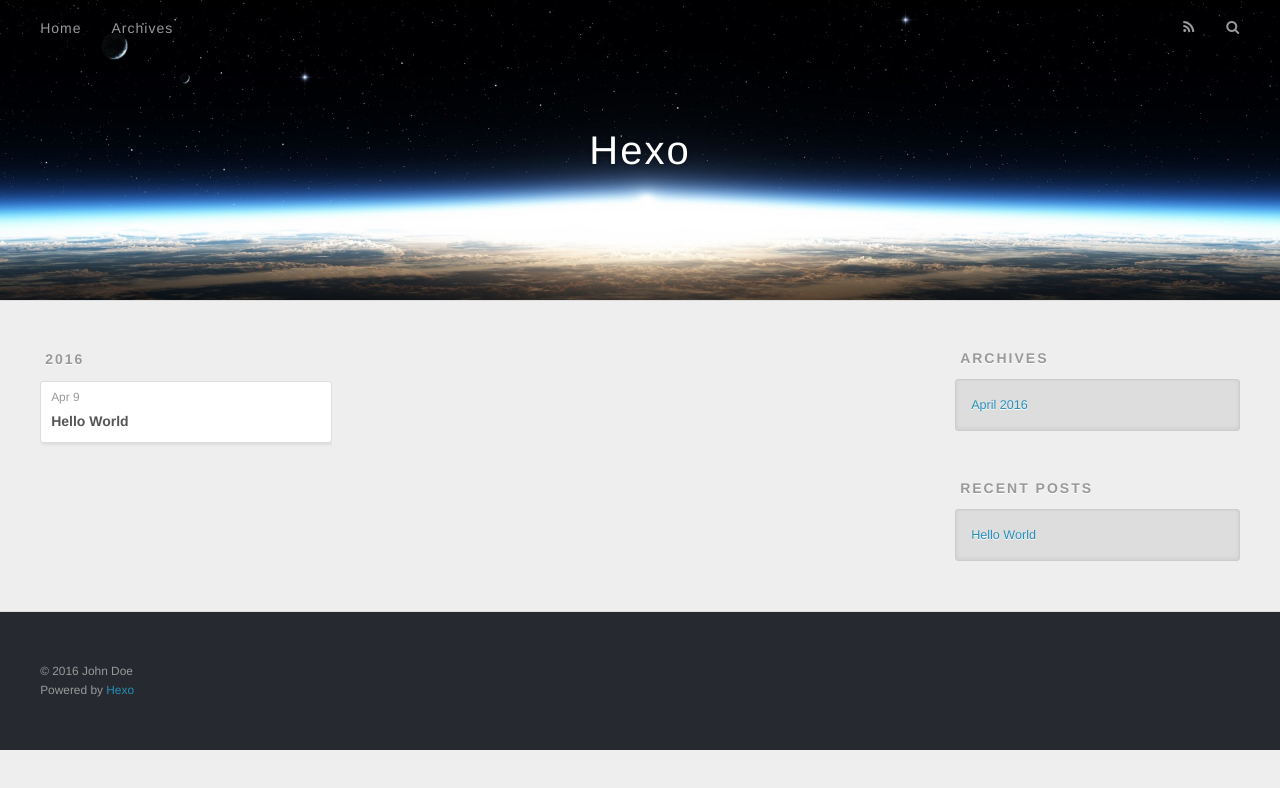
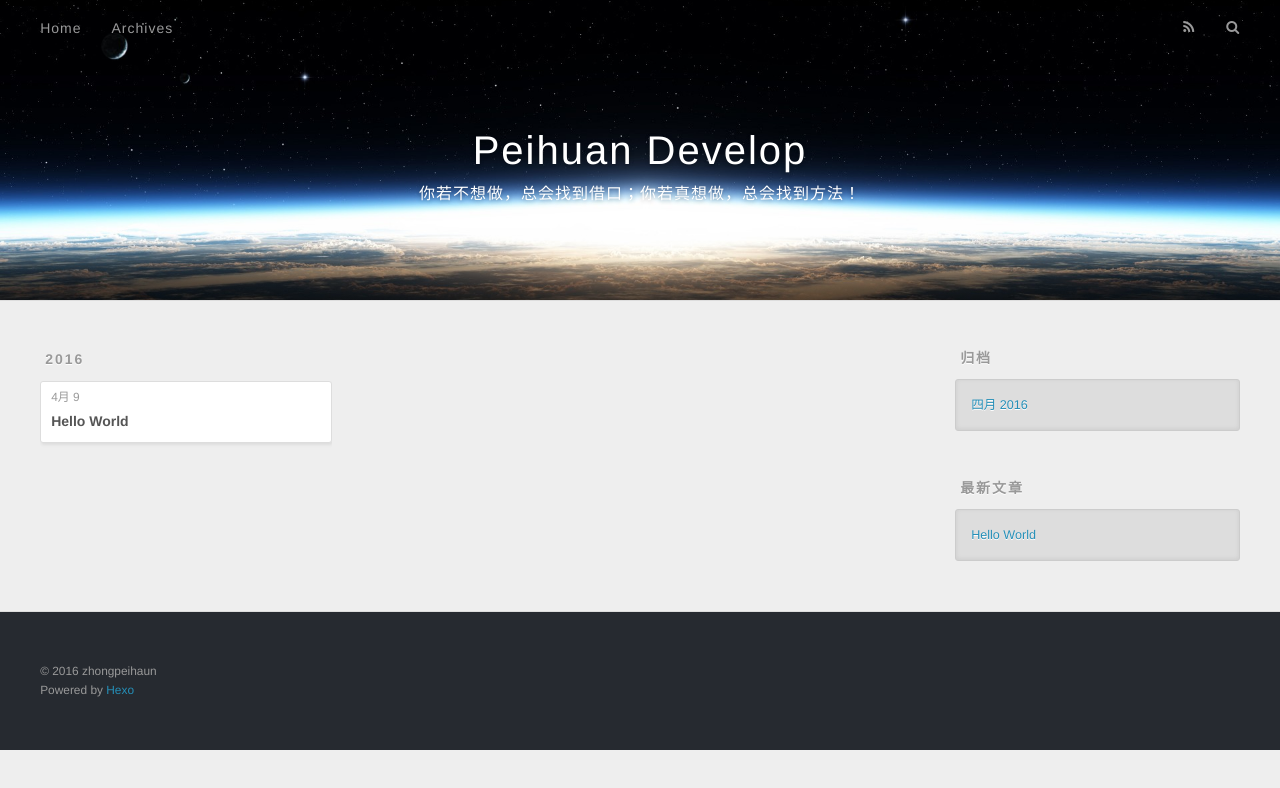
Before and after one commit to zphuanlove/zphuanlove.github.io, a plain HTML site: page archives/index.html in a window 1280 px wide. Drawn offline with nearby package versions, Linux system fonts and the light colour scheme.

Commit message:
Site updated: 2016-04-09 16:50:13

```diff
--- a/archives/index.html
+++ b/archives/index.html
@@ -3,19 +3,19 @@
 <head>
   <meta charset="utf-8">
 
-  <title>Archives | Hexo</title>
+  <title>归档 | Peihuan Develop</title>
   <meta name="viewport" content="width=device-width, initial-scale=1, maximum-scale=1">
   <meta name="description">
 <meta property="og:type" content="website">
-<meta property="og:title" content="Hexo">
+<meta property="og:title" content="Peihuan Develop">
 <meta property="og:url" content="http://yoursite.com/archives/index.html">
-<meta property="og:site_name" content="Hexo">
+<meta property="og:site_name" content="Peihuan Develop">
 <meta property="og:description">
 <meta name="twitter:card" content="summary">
-<meta name="twitter:title" content="Hexo">
+<meta name="twitter:title" content="Peihuan Develop">
 <meta name="twitter:description">
 
-    <link rel="alternate" href="/atom.xml" title="Hexo" type="application/atom+xml">
+    <link rel="alternate" href="/atom.xml" title="Peihuan Develop" type="application/atom+xml">
 
 
     <link rel="icon" href="/favicon.png">
@@ -36,8 +36,12 @@
   <div id="header-outer" class="outer">
     <div id="header-title" class="inner">
       <h1 id="logo-wrap">
-        <a href="/" id="logo">Hexo</a>
+        <a href="/" id="logo">Peihuan Develop</a>
       </h1>
+
+        <h2 id="subtitle-wrap">
+          <a href="/" id="subtitle">你若不想做，总会找到借口；你若真想做，总会找到方法！</a>
+        </h2>
 
     </div>
     <div id="header-inner" class="inner">
@@ -53,7 +57,7 @@
 
           <a id="nav-rss-link" class="nav-icon" href="/atom.xml" title="RSS Feed"></a>
 
-        <a id="nav-search-btn" class="nav-icon" title="Search"></a>
+        <a id="nav-search-btn" class="nav-icon" title="搜索"></a>
       </nav>
       <div id="search-form-wrap">
         <form action="//google.com/search" method="get" accept-charset="UTF-8" class="search-form"><input type="search" name="q" results="0" class="search-form-input" placeholder="Search"><button type="submit" class="search-form-submit">&#xF002;</button><input type="hidden" name="sitesearch" value="http://yoursite.com"></form>
@@ -79,7 +83,7 @@
   <div class="archive-article-inner">
     <header class="archive-article-header">
       <a href="/2016/04/09/hello-world/" class="archive-article-date">
-  <time datetime="2016-04-09T07:30:37.055Z" itemprop="datePublished">Apr 9</time>
+  <time datetime="2016-04-09T07:30:37.055Z" itemprop="datePublished">4月 9</time>
 </a>
 
 
@@ -110,9 +114,9 @@
 
 
   <div class="widget-wrap">
-    <h3 class="widget-title">Archives</h3>
+    <h3 class="widget-title">归档</h3>
     <div class="widget">
-      <ul class="archive-list"><li class="archive-list-item"><a class="archive-list-link" href="/archives/2016/04/">April 2016</a></li></ul>
+      <ul class="archive-list"><li class="archive-list-item"><a class="archive-list-link" href="/archives/2016/04/">四月 2016</a></li></ul>
     </div>
   </div>
 
@@ -120,7 +124,7 @@
 
 
   <div class="widget-wrap">
-    <h3 class="widget-title">Recent Posts</h3>
+    <h3 class="widget-title">最新文章</h3>
     <div class="widget">
       <ul>
 
@@ -140,7 +144,7 @@
 
   <div class="outer">
     <div id="footer-info" class="inner">
-      &copy; 2016 John Doe<br>
+      &copy; 2016 zhongpeihaun<br>
       Powered by <a href="http://hexo.io/" target="_blank">Hexo</a>
     </div>
   </div>
```
Also changed, not shown: 2016/04/09/hello-world/index.html (+14 -10 lines), archives/2016/04/index.html (+16 -12 lines), archives/2016/index.html (+16 -12 lines), index.html (+16 -12 lines).
